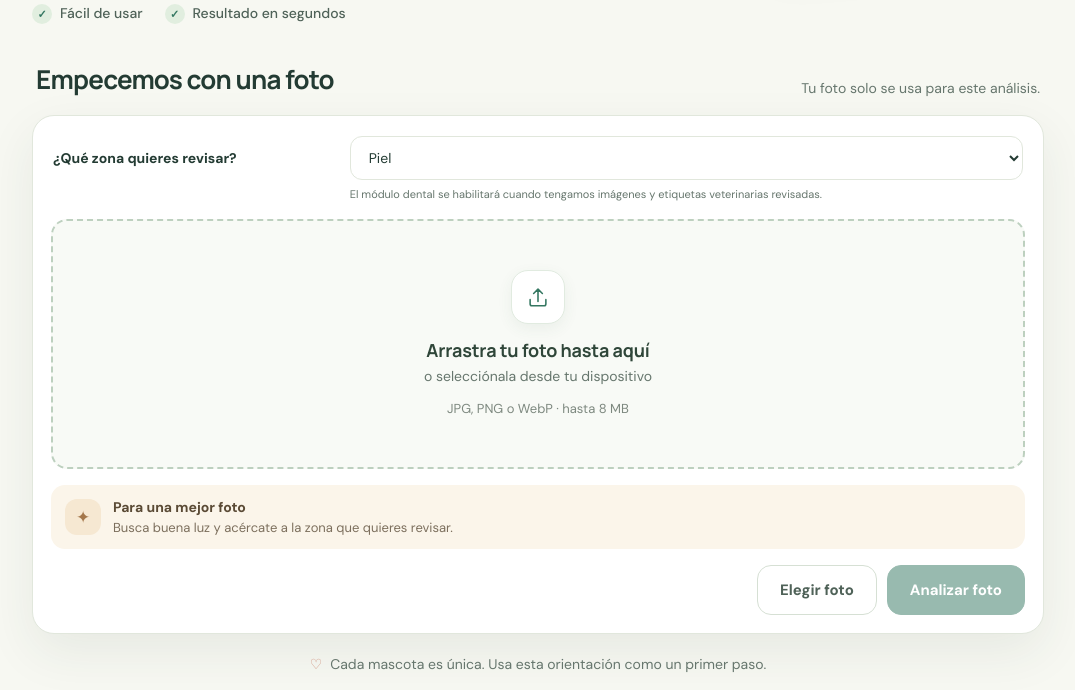
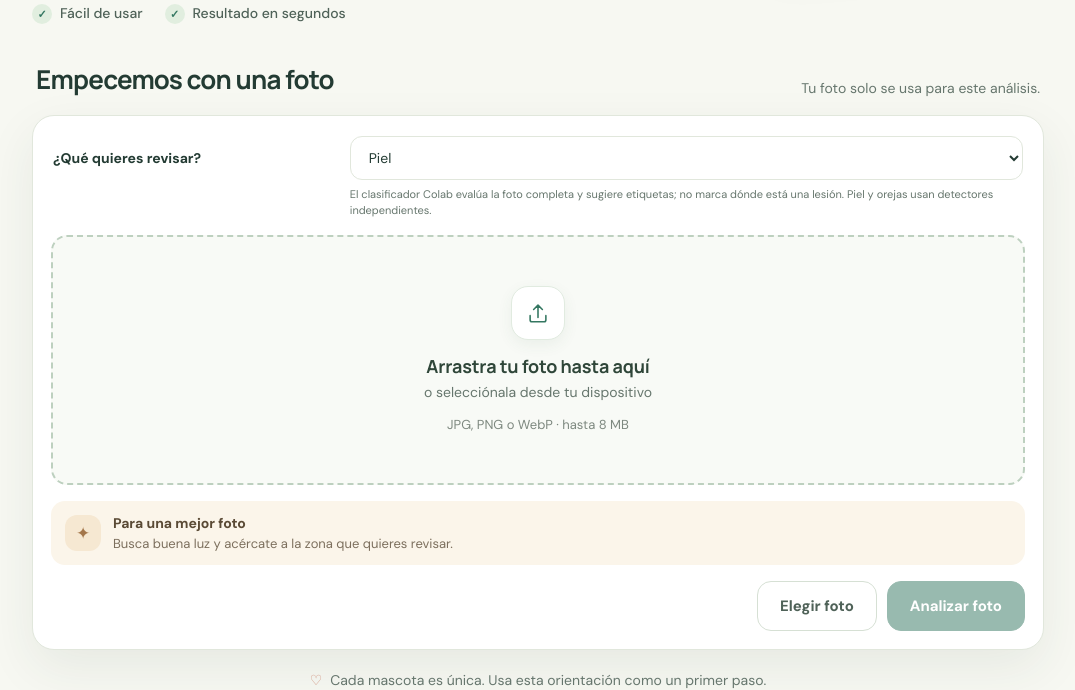
Before and after one commit to JuanPinzon21/PatooIA, a Flask app: page / in a window 1280 px wide. Shown: the part 416-1106 px from the top of the page, without its empty margins (102-1177 px from the left). Run offline with Flask 3, Linux system fonts and the light colour scheme.

Commit message:
Analizador general de clases conectado con el collab

```diff
--- a/app.py
+++ b/app.py
@@ -1,3 +1,4 @@
+import json
 import os
 from collections import defaultdict
 from pathlib import Path
@@ -16,7 +17,12 @@ MODEL_PATHS = {
     "piel": BASE_DIR / "model" / "piel" / "best.pt",
     "orejas": BASE_DIR / "model" / "orejas" / "best.pt",
 }
-MODEL_LABELS = {"piel": "Piel", "orejas": "Orejas"}
+MODEL_LABELS = {"piel": "Piel", "orejas": "Orejas", "general": "Clasificador general Colab"}
+COLAB_MODEL_PATH = BASE_DIR / "model" / "colab" / "huellitas_best.keras"
+COLAB_LABELS_PATH = BASE_DIR / "model" / "colab" / "class_names_es.json"
+COLAB_LABELS = json.loads(COLAB_LABELS_PATH.read_text(encoding="utf-8"))["output_order_from_notebook"]
+COLAB_INPUT_SIZE = tuple(json.loads(COLAB_LABELS_PATH.read_text(encoding="utf-8"))["input_size"])
+COLAB_MODEL_CACHE = None
 MODEL_CACHE = {}
 MODEL_LOCK = Lock()
 INFERENCE_LOCK = Lock()
@@ -102,6 +108,61 @@ def cargar_modelo(categoria):
     return MODEL_CACHE[categoria]
 
 
+
+def cargar_clasificador_colab():
+    """Carga de forma diferida el clasificador MobileNetV2 exportado desde Colab."""
+    global COLAB_MODEL_CACHE
+    if COLAB_MODEL_CACHE is not None:
+        return COLAB_MODEL_CACHE
+    if not COLAB_MODEL_PATH.is_file():
+        raise FileNotFoundError("Falta model/colab/huellitas_best.keras.")
+    try:
+        import tensorflow as tf
+    except ImportError as exc:
+        raise RuntimeError("Falta TensorFlow. Instala las dependencias de requirements.txt.") from exc
+    with MODEL_LOCK:
+        if COLAB_MODEL_CACHE is None:
+            model = tf.keras.models.load_model(COLAB_MODEL_PATH, compile=False)
+            salida = model.output_shape[-1]
+            if salida != len(COLAB_LABELS):
+                raise RuntimeError(
+                    f"El checkpoint produce {salida} clases, pero class_names_es.json contiene {len(COLAB_LABELS)}."
+                )
+            COLAB_MODEL_CACHE = model
+    return COLAB_MODEL_CACHE
+
+
+def clasificar_con_colab(imagen):
+    """Predice las tres etiquetas con mayor puntaje para la imagen completa."""
+    import tensorflow as tf
+
+    model = cargar_clasificador_colab()
+    alto, ancho = COLAB_INPUT_SIZE
+    imagen_redimensionada = imagen.resize((ancho, alto), Image.Resampling.BILINEAR)
+    lote = tf.keras.utils.img_to_array(imagen_redimensionada, dtype="float32")
+    lote = tf.expand_dims(lote, axis=0)
+    with INFERENCE_LOCK:
+        puntajes = model.predict(lote, verbose=0)[0]
+    if len(puntajes) != len(COLAB_LABELS):
+        raise RuntimeError("La salida del modelo no coincide con el mapa de etiquetas del notebook.")
+    indices = sorted(range(len(puntajes)), key=lambda indice: float(puntajes[indice]), reverse=True)[:3]
+    resultados = []
+    for indice in indices:
+        clase = COLAB_LABELS[indice]
+        resultados.append({
+            "clase": clase["label_es"],
+            "clase_origen": clase["source"],
+            "especie": clase["species"],
+            "confianza": float(puntajes[indice]),
+            "descripcion": (
+                f"Etiqueta de entrenamiento: {clase['source']}. El clasificador evalúa la imagen completa; "
+                "este resultado no localiza una lesión ni confirma una enfermedad."
+            ),
+            "fuente": "",
+        })
+    return resultados
+
+
 def info_clase(nombre):
     clave = str(nombre).strip().lower()
     return CLASS_INFO.get(clave, {
@@ -145,8 +206,8 @@ def predict():
     categoria = (request.form.get("categoria") or "").strip().lower()
     if categoria == "dientes":
         return jsonify(error="El módulo dental aún no está disponible: falta un dataset etiquetado y un modelo validado."), 422
-    if categoria not in MODEL_PATHS:
-        return jsonify(error="Selecciona piel u orejas para analizar la imagen."), 400
+    if categoria not in MODEL_PATHS and categoria != "general":
+        return jsonify(error="Selecciona piel, orejas o el clasificador general de Colab."), 400
 
     archivo = request.files.get("imagen")
     if not archivo or archivo.filename == "":
@@ -158,6 +219,29 @@ def predict():
             imagen.load()
     except (UnidentifiedImageError, OSError, ValueError):
         return jsonify(error="No pude leer la imagen. Usa un archivo JPG, PNG o WebP válido."), 400
+
+    if categoria == "general":
+        try:
+            resultados = clasificar_con_colab(imagen)
+        except FileNotFoundError as exc:
+            return jsonify(error=str(exc)), 503
+        except RuntimeError as exc:
+            return jsonify(error=str(exc)), 503
+        except Exception:
+            app.logger.exception("Falló el clasificador de Colab")
+            return jsonify(error="No se pudo ejecutar el clasificador de Colab. Revisa el checkpoint y TensorFlow."), 500
+        return jsonify(
+            demo=False,
+            modo="clasificacion",
+            categoria="general",
+            zona=MODEL_LABELS["general"],
+            detecciones=[],
+            resultados=resultados,
+            cantidad=len(resultados),
+            mensaje="El clasificador compara la foto completa con 28 categorías. Son puntajes del modelo, no probabilidades ni diagnósticos.",
+            puntaje_es_probabilidad=False,
+            umbral=None,
+        )
 
     try:
         model = cargar_modelo(categoria)
--- /dev/null
+++ b/model/colab/class_names_es.json
@@ -0,0 +1,37 @@
+{
+  "source": "Colab Patoo / huellitas_master_dataset",
+  "model_type": "MobileNetV2 image classification",
+  "class_count": 28,
+  "input_size": [224, 224],
+  "output_order_from_notebook": [
+    { "index": 0, "source": "Dental Disease in Cat", "label_es": "Enfermedad dental en gatos", "species": "gato" },
+    { "index": 1, "source": "Dental Disease in Dog", "label_es": "Enfermedad dental en perros", "species": "perro" },
+    { "index": 2, "source": "Dermatitis", "label_es": "Dermatitis", "species": "perro" },
+    { "index": 3, "source": "Distemper in Dog", "label_es": "Moquillo canino", "species": "perro" },
+    { "index": 4, "source": "Ear Mites in Cat", "label_es": "Ácaros del oído en gatos", "species": "gato" },
+    { "index": 5, "source": "Eye Infection in Cat", "label_es": "Infección ocular en gatos", "species": "gato" },
+    { "index": 6, "source": "Eye Infection in Dog", "label_es": "Infección ocular en perros", "species": "perro" },
+    { "index": 7, "source": "Feline Leukemia", "label_es": "Leucemia felina", "species": "gato" },
+    { "index": 8, "source": "Feline Panleukopenia", "label_es": "Panleucopenia felina", "species": "gato" },
+    { "index": 9, "source": "Fungal Infection in Cat", "label_es": "Infección por hongos en gatos", "species": "gato" },
+    { "index": 10, "source": "Fungal Infection in Dog", "label_es": "Infección por hongos en perros", "species": "perro" },
+    { "index": 11, "source": "Fungal_infections", "label_es": "Infección fúngica (etiqueta original)", "species": "perro" },
+    { "index": 12, "source": "Healthy", "label_es": "Sin enfermedad etiquetada en la imagen", "species": "perro" },
+    { "index": 13, "source": "Hot Spots in Dog", "label_es": "Lesión húmeda tipo hot spot en perros", "species": "perro" },
+    { "index": 14, "source": "Hypersensitivity", "label_es": "Hipersensibilidad cutánea", "species": "perro" },
+    { "index": 15, "source": "Kennel Cough in Dog", "label_es": "Tos de las perreras", "species": "perro" },
+    { "index": 16, "source": "Mange in Dog", "label_es": "Sarna en perros", "species": "perro" },
+    { "index": 17, "source": "Parvovirus in Dog", "label_es": "Parvovirosis canina", "species": "perro" },
+    { "index": 18, "source": "Ringworm in Cat", "label_es": "Tiña en gatos", "species": "gato" },
+    { "index": 19, "source": "Scabies in Cat", "label_es": "Sarna en gatos", "species": "gato" },
+    { "index": 20, "source": "Skin Allergy in Cat", "label_es": "Alergia cutánea en gatos", "species": "gato" },
+    { "index": 21, "source": "Skin Allergy in Dog", "label_es": "Alergia cutánea en perros", "species": "perro" },
+    { "index": 22, "source": "Tick Infestation in Dog", "label_es": "Infestación por garrapatas en perros", "species": "perro" },
+    { "index": 23, "source": "Urinary Tract Infection in Cat", "label_es": "Infección urinaria en gatos", "species": "gato" },
+    { "index": 24, "source": "Worm Infection in Cat", "label_es": "Parasitosis por gusanos en gatos", "species": "gato" },
+    { "index": 25, "source": "Worm Infection in Dog", "label_es": "Parasitosis por gusanos en perros", "species": "perro" },
+    { "index": 26, "source": "demodicosis", "label_es": "Demodicosis", "species": "perro" },
+    { "index": 27, "source": "ringworm", "label_es": "Tiña (etiqueta original)", "species": "perro" }
+  ],
+  "notice": "Conservar este orden exactamente como salida de image_dataset_from_directory. Traducción de etiquetas del conjunto; no es diagnóstico veterinario."
+}
--- a/requirements.txt
+++ b/requirements.txt
@@ -1,3 +1,5 @@
 Flask>=3.1,<4
 Pillow>=10.0
 ultralytics>=8.3,<9
+# Clasificador general MobileNetV2 exportado desde Colab
+tensorflow>=2.16,<3
--- a/static/js/main.js
+++ b/static/js/main.js
@@ -159,9 +159,9 @@ function mostrarResultado(json) {
   const resumen = document.getElementById("resumen-detecciones");
   const hayDetecciones = json.cantidad > 0;
 
-  document.getElementById("titulo-res").textContent = hayDetecciones
-    ? "Regiones detectadas"
-    : "Sin regiones detectadas";
+  document.getElementById("titulo-res").textContent = json.modo === "clasificacion"
+    ? "Clases más parecidas"
+    : (hayDetecciones ? "Regiones detectadas" : "Sin regiones detectadas");
   resumen.textContent = json.mensaje || "";
   barras.replaceChildren();
 
@@ -175,7 +175,7 @@ function mostrarResultado(json) {
     const nombre = document.createElement("span");
     nombre.textContent = r.clase;
     const valor = document.createElement("span");
-    valor.textContent = `${pct}% · puntaje del modelo`;
+    valor.textContent = `${pct}% · ${json.modo === "clasificacion" ? "puntaje de clasificación" : "puntaje del detector"}`;
     top.append(nombre, valor);
 
     const descripcion = document.createElement("p");
--- a/templates/index.html
+++ b/templates/index.html
@@ -55,13 +55,14 @@
 
       <div class="tarjeta upload-card">
         <div class="categoria-wrap">
-          <label for="categoria">¿Qué zona quieres revisar?</label>
+          <label for="categoria">¿Qué quieres revisar?</label>
           <select id="categoria" name="categoria">
             <option value="piel">Piel</option>
-            <option value="orejas">Orejas</option>
+            <option value="orejas">Orejas (detector)</option>
+            <option value="general">Clasificador general (Colab · 28 clases)</option>
             <option value="dientes" disabled>Dientes y boca (próximamente)</option>
           </select>
-          <small>El módulo dental se habilitará cuando tengamos imágenes y etiquetas veterinarias revisadas.</small>
+          <small>El clasificador Colab evalúa la foto completa y sugiere etiquetas; no marca dónde está una lesión. Piel y orejas usan detectores independientes.</small>
         </div>
         <div id="zona" class="zona" role="button" tabindex="0" aria-label="Selecciona o arrastra una foto de tu mascota">
           <img id="preview" alt="Vista previa de la foto seleccionada" hidden>
```
Also changed, not shown: model/colab/REVISION_COLAB.md (added, +33 -0 lines), README.md, 1 other file.
